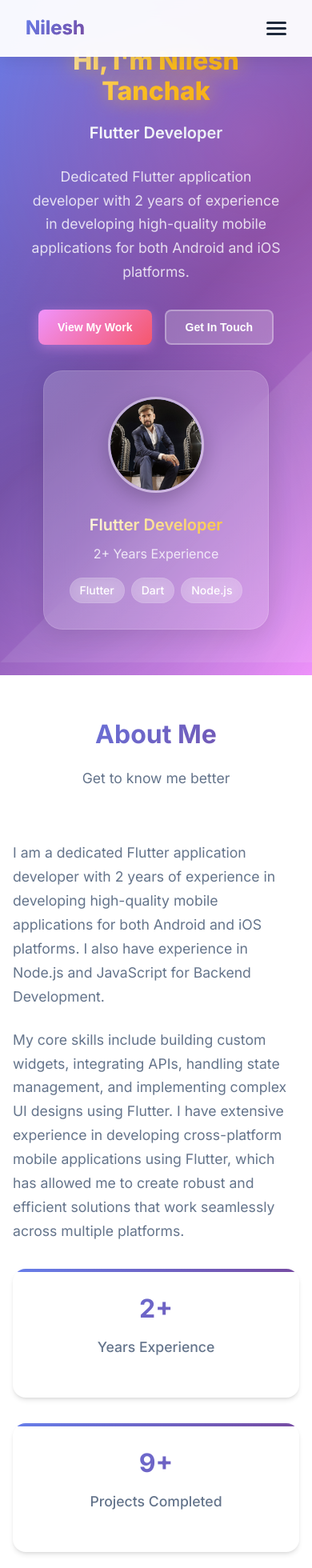
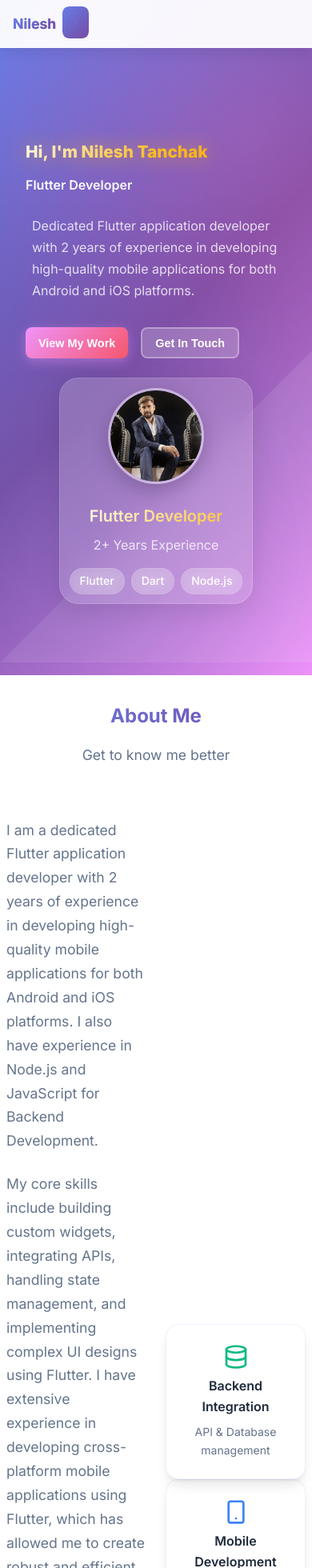
Before and after one commit to nileshtanchak/portfolio, a React (Vite) app: page / in a window 390 px wide. Shown: the top 1960 px of the page at 80% size. Built offline with nearby package versions, Linux system fonts and the light colour scheme.

Commit message:
mobile issue responsive resolve

```diff
--- a/src/App.css
+++ b/src/App.css
@@ -181,6 +181,7 @@ body {
   color: white;
   position: relative;
   overflow: hidden;
+  padding-top: 70px;
 }
 
 .hero::before {
@@ -335,6 +336,7 @@ body {
   box-shadow: 0 8px 32px rgba(0, 0, 0, 0.1);
   position: relative;
   overflow: hidden;
+  margin-bottom: 2.5rem;
 }
 
 .profile-card::before {
@@ -1168,122 +1170,236 @@ body {
 }
 
 /* Responsive Design */
+@media (max-width: 1024px) {
+  .about-image .image-container {
+    display: flex;
+    flex-direction: column;
+    gap: 2.2rem;
+    align-items: center;
+  }
+  .floating-card {
+    margin-bottom: 0 !important;
+  }
+}
+
 @media (max-width: 768px) {
+  .navbar {
+    height: 60px;
+  }
+  .nav-container {
+    height: 60px;
+    padding: 0 1rem;
+  }
+  .nav-logo {
+    font-size: 1.1rem;
+  }
   .nav-menu {
-    position: fixed;
-    top: 70px;
+    width: 100vw;
     left: 0;
     right: 0;
-    background: white;
+    top: 60px;
+    padding: 1.5rem 0.5rem;
+    gap: 1.5rem;
+  }
+  .nav-link {
+    font-size: 1.1rem;
+    padding: 0.75rem 1rem;
+  }
+  .hero-container {
+    display: flex;
     flex-direction: column;
-    padding: 2rem;
-    box-shadow: var(--shadow-lg);
-    transform: translateY(-100%);
-    opacity: 0;
-    visibility: hidden;
-    transition: all 0.3s ease;
+    align-items: center;
+    gap: 1.5rem;
+    padding-top: 4rem;
   }
-
-  .nav-menu.active {
-    transform: translateY(0);
-    opacity: 1;
-    visibility: visible;
+  .hero-title {
+    font-size: 2rem;
+    line-height: 1.2;
   }
-
-  .nav-link span {
-    display: inline;
+  .hero-subtitle {
+    font-size: 1.1rem;
   }
-
-  .hamburger {
+  .hero-description {
+    font-size: 1rem;
+    padding: 0 0.5rem;
+  }
+  .profile-card {
+    max-width: 90vw;
+    padding: 1.2rem;
+    margin-bottom: 2.5rem;
+  }
+  .about-content {
+    flex-direction: column;
+    gap: 1.5rem;
+  }
+  .about-stats {
     display: flex;
+    flex-direction: column !important;
+    align-items: center !important;
+    gap: 1rem;
+    margin: 1rem 0;
+    width: 100%;
   }
-
-  .hero-container {
-    grid-template-columns: 1fr;
-    text-align: center;
-    gap: 2rem;
+  .about-image .image-container {
+    gap: 2.2rem;
   }
-
-  .hero-title {
-    font-size: 2.5rem;
+  .floating-card {
+    margin-bottom: 0;
   }
-
-  .hero-buttons {
-    justify-content: center;
+  .timeline {
+    padding-left: 0.5rem;
   }
-
-  .about-content {
+  .timeline-item {
+    padding-left: 2.2rem;
+    margin-bottom: 1.5rem;
+  }
+  .timeline-marker {
+    left: 0;
+  }
+  .projects-grid {
     grid-template-columns: 1fr;
     gap: 2rem;
   }
-
-  .about-stats {
-    grid-template-columns: 1fr;
+  .project-card {
+    margin: 0 0.5rem;
+    padding: 1rem;
   }
-
-  .contact-content {
-    grid-template-columns: 1fr;
+  .project-image img {
+    max-width: 100%;
+    height: auto;
+  }
+  .skills-container {
     gap: 2rem;
   }
-
-  .projects-grid {
-    grid-template-columns: 1fr;
+  .skills-grid {
+    grid-template-columns: 1fr !important;
+    gap: 1rem;
   }
-
-  .skills-grid {
-    grid-template-columns: repeat(auto-fit, minmax(120px, 1fr));
+  .skill-item {
+    width: 100% !important;
+    min-width: 0 !important;
+    max-width: 100%;
+    box-sizing: border-box;
+    padding: 1rem 1.2rem;
+    display: flex;
+    flex-direction: column;
+    align-items: flex-start;
+    justify-content: center;
   }
-
+  .skill-header {
+    flex-wrap: wrap;
+    gap: 0.5rem;
+    width: 100%;
+    justify-content: space-between;
+  }
+  .skill-name, .skill-level {
+    white-space: nowrap;
+    overflow: hidden;
+    text-overflow: ellipsis;
+    max-width: 70vw;
+  }
   .education-grid {
     grid-template-columns: 1fr;
+    gap: 1.5rem;
   }
-
+  .education-card {
+    padding: 1rem;
+  }
+  .contact-content {
+    flex-direction: column;
+    gap: 1.5rem;
+  }
+  .contact-info, .contact-form {
+    width: 100%;
+    min-width: 0;
+  }
   .footer-content {
     flex-direction: column;
+    gap: 1rem;
     text-align: center;
   }
-
+  .footer-links {
+    gap: 1rem;
+    flex-wrap: wrap;
+    justify-content: center;
+  }
   .container {
-    padding: 0 1rem;
+    padding: 0 0.5rem;
   }
-
   .section {
-    padding: 3rem 0;
+    padding: 2rem 0;
   }
-
   .section-header h2 {
-    font-size: 2rem;
+    font-size: 1.5rem;
+  }
+  .hero {
+    padding-top: 70px;
+  }
+  .contact-item p, .contact-item a {
+    word-break: break-all;
+    overflow-wrap: anywhere;
+    font-size: 1rem;
+  }
+  .contact-item {
+    width: 100%;
+    min-width: 0;
+    box-sizing: border-box;
+    padding: 1rem 0.5rem;
+  }
+  .stat {
+    width: 100% !important;
+    max-width: 320px;
+    min-width: 0 !important;
+    margin-bottom: 0.7rem;
+    margin-left: 0;
+    margin-right: 0;
+    box-sizing: border-box;
+    display: flex;
+    flex-direction: column;
+    align-items: center;
   }
 }
 
 @media (max-width: 480px) {
   .hero-title {
-    font-size: 2rem;
+    font-size: 1.3rem;
   }
-
   .hero-subtitle {
-    font-size: 1.25rem;
+    font-size: 1rem;
   }
-
   .btn {
-    padding: 0.75rem 1.5rem;
-    font-size: 0.875rem;
+    padding: 0.6rem 1rem;
+    font-size: 0.9rem;
   }
-
   .project-card {
-    margin: 0 1rem;
+    margin: 0 0.2rem;
+    padding: 0.7rem;
   }
-
-  .timeline::before {
-    left: 1rem;
+  .timeline-item {
+    padding-left: 1.5rem;
   }
-
-  .timeline-item {
-    padding-left: 2.5rem;
+  .timeline-marker {
+    left: 0.2rem;
   }
-
-  .timeline-marker {
-    left: 0.5rem;
+  .profile-card {
+    padding: 0.7rem;
+    margin-bottom: 2.2rem;
+  }
+  .about-stats {
+    gap: 0.5rem;
+  }
+  .stat {
+    margin-bottom: 0.4rem;
+    max-width: 95vw;
+  }
+  .footer-content {
+    gap: 0.5rem;
+  }
+  .hero {
+    padding-top: 60px;
+  }
+  .about-image .image-container {
+    gap: 2rem;
   }
 }
 
@@ -1328,3 +1444,8 @@ body {
   opacity: 0.2;
   animation: float 8s ease-in-out infinite;
 }
+
+.contact-item p, .contact-item a {
+  word-break: break-all;
+  overflow-wrap: anywhere;
+}
--- a/src/App.jsx
+++ b/src/App.jsx
@@ -703,14 +703,8 @@ function App() {
             <p>Let's work together</p>
           </motion.div>
 
-          <div className="contact-content">
-            <motion.div
-              className="contact-info"
-              initial={{ opacity: 0, x: -50 }}
-              whileInView={{ opacity: 1, x: 0 }}
-              transition={{ duration: 0.6, delay: 0.2 }}
-              viewport={{ once: true }}
-            >
+          <div className="contact-content" style={{ display: 'flex', flexDirection: 'column', alignItems: 'center', gap: '1.5rem' }}>
+            <div style={{ width: '100%', maxWidth: 400 }}>
               <div className="contact-item">
                 <Mail className="w-6 h-6" />
                 <div>
@@ -739,67 +733,14 @@ function App() {
                   <p>Connect with me</p>
                 </div>
               </div>
-            </motion.div>
-
-            <motion.div
-              className="contact-form"
-              initial={{ opacity: 0, x: 50 }}
-              whileInView={{ opacity: 1, x: 0 }}
-              transition={{ duration: 0.6, delay: 0.4 }}
-              viewport={{ once: true }}
+            </div>
+            <a
+              href="mailto:nileshtanchak007@gmail.com"
+              className="btn btn-primary"
+              style={{ display: 'block', textAlign: 'center', fontWeight: 600, fontSize: '1.1rem', padding: '1rem 2.5rem', borderRadius: '1rem', boxShadow: '0 4px 20px rgba(240,147,251,0.15)' }}
             >
-              <form onSubmit={handleSubmit}>
-                <div className="form-group">
-                  <input type="text" placeholder="Your Name" name="name" value={formData.name} onChange={handleInputChange} required />
-                </div>
-                <div className="form-group">
-                  <input type="email" placeholder="Your Email" name="email" value={formData.email} onChange={handleInputChange} required />
-                </div>
-                <div className="form-group">
-                  <input type="text" placeholder="Subject" name="subject" value={formData.subject} onChange={handleInputChange} required />
-                </div>
-                <div className="form-group">
-                  <textarea placeholder="Your Message" rows="5" name="message" value={formData.message} onChange={handleInputChange} required></textarea>
-                </div>
-
-                {submitStatus === 'success' && (
-                  <motion.div
-                    className="form-message success"
-                    initial={{ opacity: 0, y: -10 }}
-                    animate={{ opacity: 1, y: 0 }}
-                  >
-                    ✅ Message sent successfully! I'll get back to you soon.
-                  </motion.div>
-                )}
-
-                {submitStatus === 'error' && (
-                  <motion.div
-                    className="form-message error"
-                    initial={{ opacity: 0, y: -10 }}
-                    animate={{ opacity: 1, y: 0 }}
-                  >
-                    ❌ Failed to send message. Please try again or email me directly.
-                  </motion.div>
-                )}
-
-                <motion.button
-                  type="submit"
-                  className="btn btn-primary"
-                  whileHover={{ scale: 1.05 }}
-                  whileTap={{ scale: 0.95 }}
-                  disabled={isSubmitting}
-                >
-                  {isSubmitting ? (
-                    <>
-                      <div className="loading-spinner"></div>
-                      Sending...
-                    </>
-                  ) : (
-                    'Send Message'
-                  )}
-                </motion.button>
-              </form>
-            </motion.div>
+              Send Mail
+            </a>
           </div>
         </div>
       </section>
```
